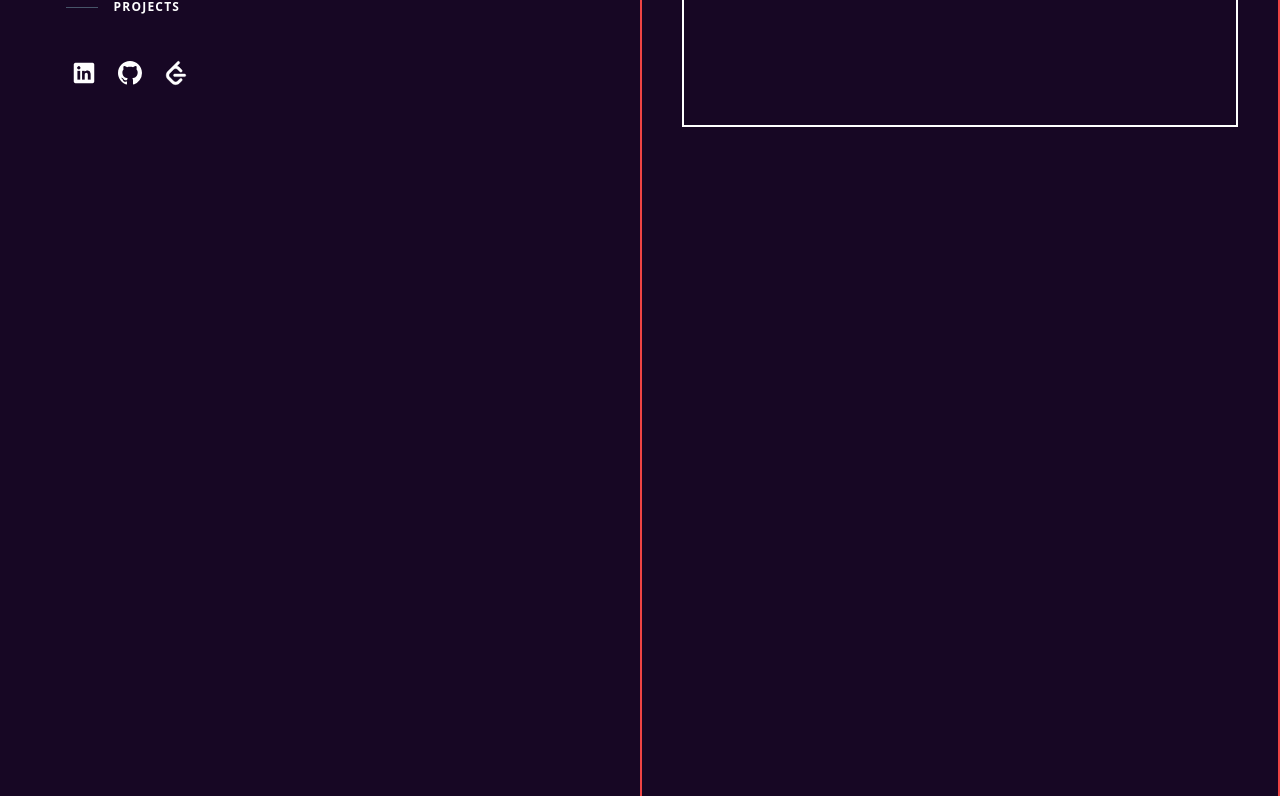
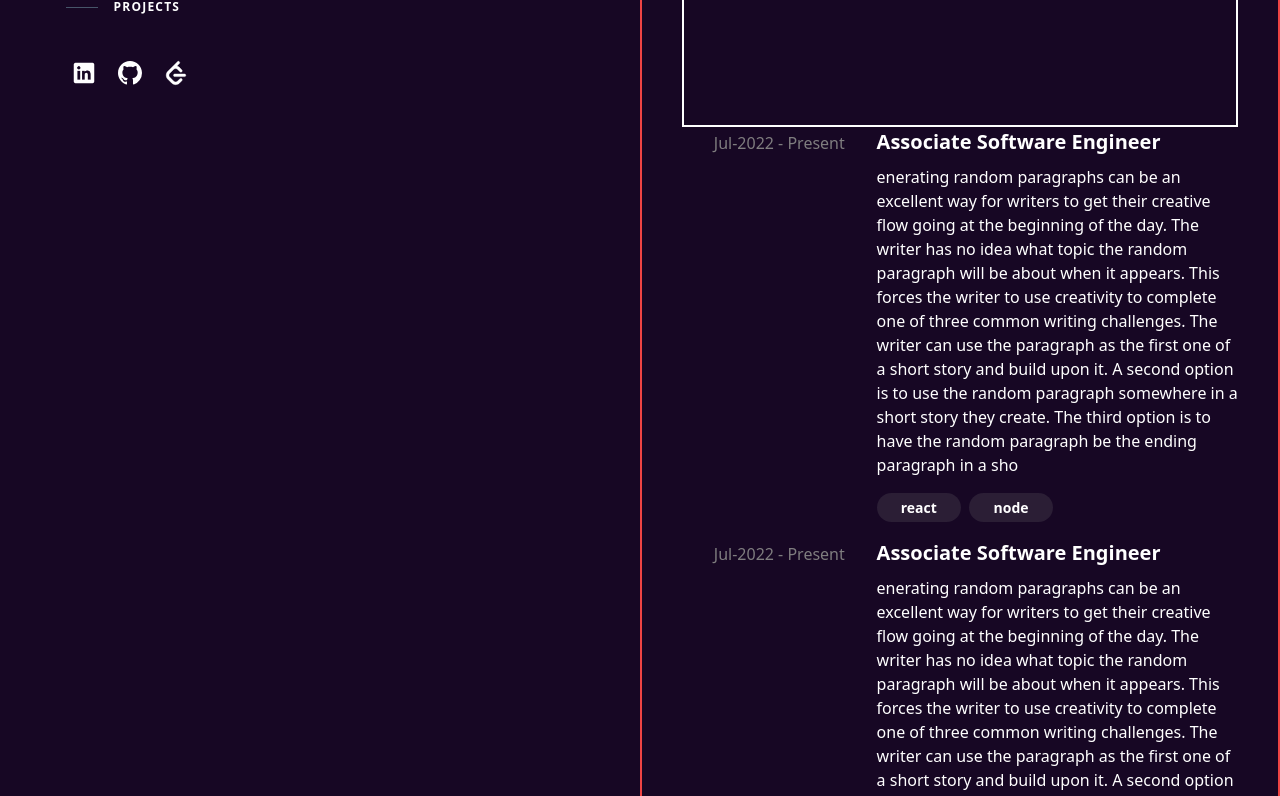
Before and after one commit to uditdamare/My-Portfolio, a Next.js app: page / in a window 1280 px wide. Shown: the part 515-1311 px from the top of the page. Built offline with nearby package versions, Linux system fonts and the light colour scheme.

Commit message:
experience

```diff
--- a/Frontend/Details.js
+++ b/Frontend/Details.js
@@ -3,7 +3,7 @@ import Experience from "./DetailsComponents/Experience";
 
 export default function Details() {
     return (<>
-        <div className="lg:min-w-[50%] h-[2000px]  pt-10 px-10 border-2 border-red-500">
+        <div className="lg:min-w-[50%] h-[2000px]s  pt-10 px-10 border-2 border-red-500">
             <AboutMe />
             <Experience/>
         </div>
--- a/Frontend/DetailsComponents/Experience.js
+++ b/Frontend/DetailsComponents/Experience.js
@@ -1,4 +1,66 @@
-export default function Experience(){
+export default function Experience() {
+    const exprecord = [
+        {
+            date: "Jul-2022 - Present",
+            post: "Associate Software Engineer",
+            content: "enerating random paragraphs can be an excellent way for writers to get their creative flow going at the beginning of the day. The writer has no idea what topic the random paragraph will be about when it appears. This forces the writer to use creativity to complete one of three common writing challenges. The writer can use the paragraph as the first one of a short story and build upon it. A second option is to use the random paragraph somewhere in a short story they create. The third option is to have the random paragraph be the ending paragraph in a sho",
+            tags: ["react", "node"]
+        },
+        {
+            date: "Jul-2022 - Present",
+            post: "Associate Software Engineer",
+            content: "enerating random paragraphs can be an excellent way for writers to get their creative flow going at the beginning of the day. The writer has no idea what topic the random paragraph will be about when it appears. This forces the writer to use creativity to complete one of three common writing challenges. The writer can use the paragraph as the first one of a short story and build upon it. A second option is to use the random paragraph somewhere in a short story they create. The third option is to have the random paragraph be the ending paragraph in a sho",
+            tags: ["react", "node"]
+        },
+        {
+            date: "Jul-2022 - Present",
+            post: "Associate Software Engineer",
+            content: "enerating random paragraphs can be an excellent way for writers to get their creative flow going at the beginning of the day. The writer has no idea what topic the random paragraph will be about when it appears. This forces the writer to use creativity to complete one of three common writing challenges. The writer can use the paragraph as the first one of a short story and build upon it. A second option is to use the random paragraph somewhere in a short story they create. The third option is to have the random paragraph be the ending paragraph in a sho",
+            tags: ["react", "node"]
+        },
+        {
+            date: "Jul-2022 - Present",
+            post: "Associate Software Engineer",
+            content: "enerating random paragraphs can be an excellent way for writers to get their creative flow going at the beginning of the day. The writer has no idea what topic the random paragraph will be about when it appears. This forces the writer to use creativity to complete one of three common writing challenges. The writer can use the paragraph as the first one of a short story and build upon it. A second option is to use the random paragraph somewhere in a short story they create. The third option is to have the random paragraph be the ending paragraph in a sho",
+            tags: ["react", "node"]
+        }
+    ]
     return (<>
+        <div className="experience">
+            {
+                exprecord.map((a, i) => <ExperienceCard data={a} />)
+            }
+        </div>
+    </>)
+};
+
+const ExperienceCard = ({ data }) => {
+    return (<>
+        <div className="card flex mb-4">
+            <div className="left max-w-[35%] min-w-[35%] text-[#7f7d7f] text-center flex justify-center pt-1">
+                {data.date}
+            </div>
+            <div className="right  max-w-[65%] min-w-[65%]">
+                <div className="header font-bold text-[20px] mb-2">
+                    {data.post}
+                </div>
+                <div className="content mb-4">
+
+                {data.content}
+                </div>
+                <div className="tags grid grid-cols-4 gap-2">
+                    {
+                        data.tags.map((a)=>{
+                            return <>
+                            <div className="rounded-full bg-[#8585852f] font-semibold text-[14px] text-center py-1 px-2">
+                            {a}
+                            </div>
+                            </>
+                        })
+                    }
+                </div>
+            </div>
+        </div>
+
     </>)
 }
```
